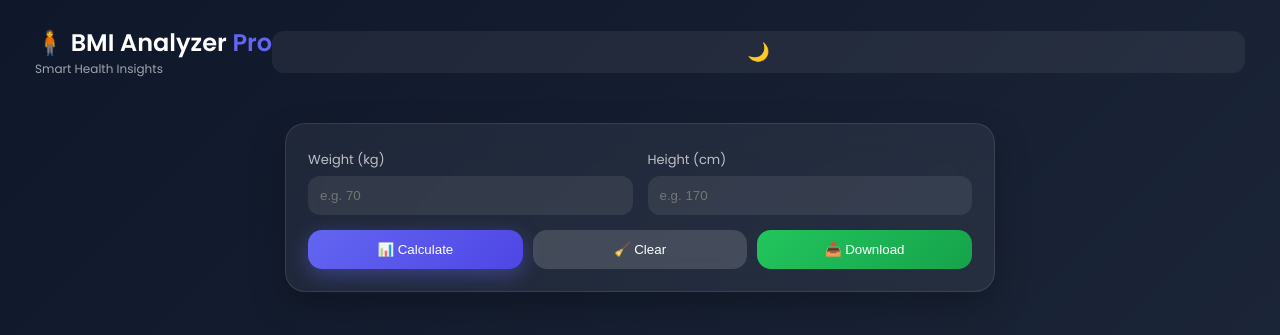
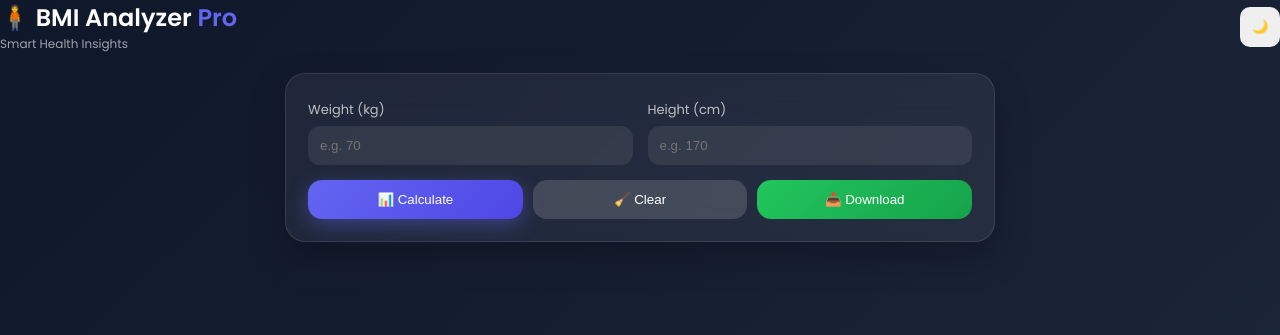
Before and after one commit to abarna-11/Smart-BMI-Analyzer, a plain HTML site: page index.html in a window 1280 px wide. Drawn offline with nearby package versions, Linux system fonts and the light colour scheme.

Commit message:
Update style.css

```diff
--- a/style.css
+++ b/style.css
@@ -30,25 +30,19 @@
 
 /* 🌙 Perfect Square Toggle */
 .mode-btn {
-  width: 42px;        /* equal width */
-  height: 42px;       /* equal height → 1:1 ratio */
+  width: 40px;
+  height: 40px;
+
+  min-width: 40px;   /* 🔥 important */
+  flex: none;        /* 🔥 prevents stretching */
 
   display: flex;
   align-items: center;
   justify-content: center;
 
-  padding: 0;         /* remove uneven spacing */
-
-  border-radius: 12px;
-  font-size: 18px;
-
-  background: var(--card);
-  color: var(--text);
-
-  cursor: pointer;
-  transition: 0.3s;
+  padding: 0;        /* remove extra width */
+  border-radius: 10px;
 }
-
 /* Hover */
 .mode-btn:hover {
   transform: scale(1.1);
@@ -59,8 +53,8 @@
   display: flex;
   justify-content: space-between;
   align-items: center;
-  padding: 25px 35px;
 }
+
 
 .logo h2 span {
   color: var(--accent);
```
